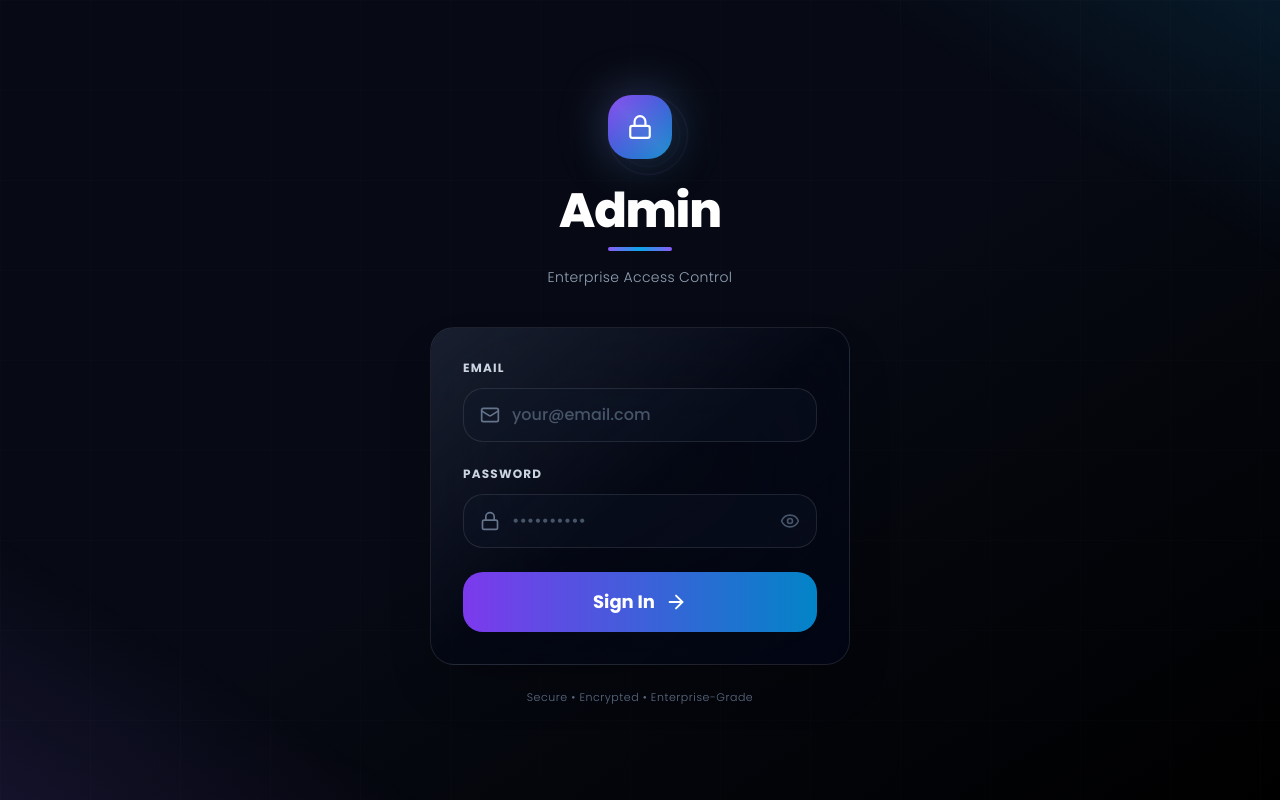
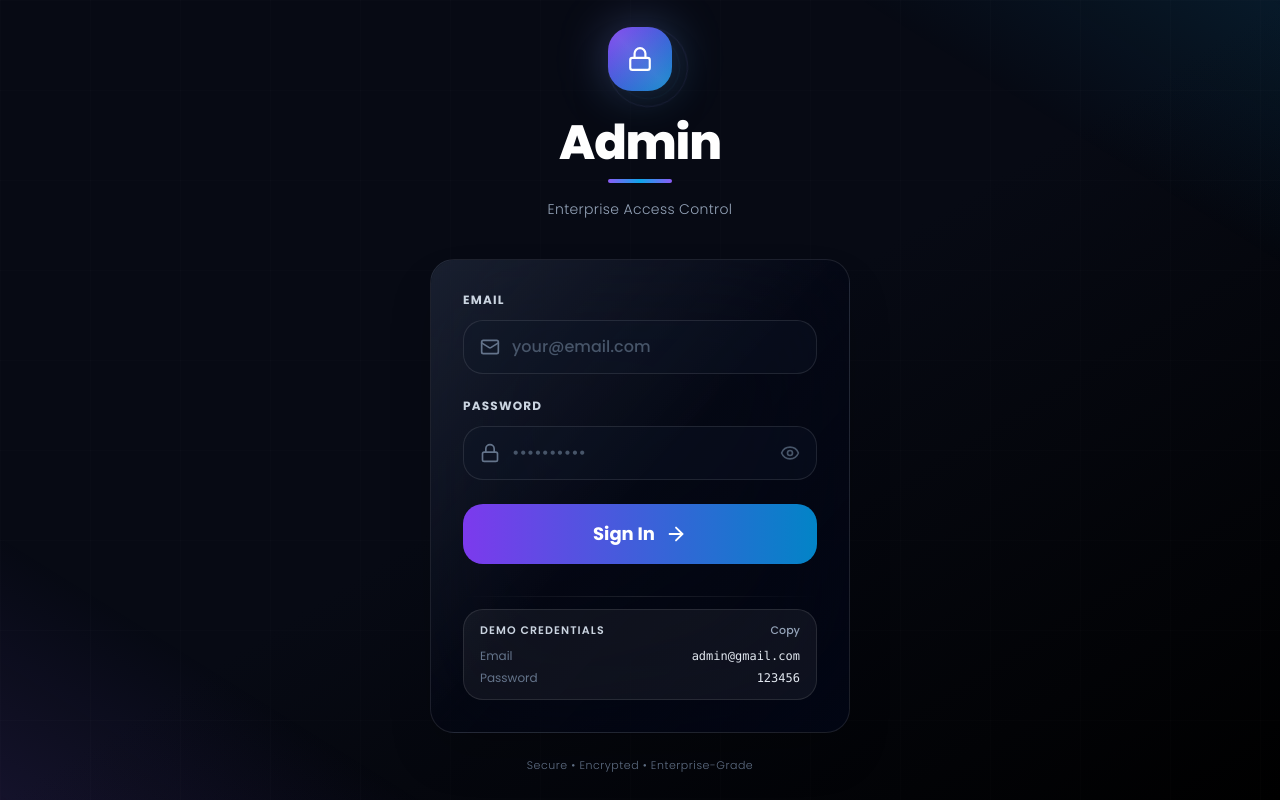
Before and after one commit to luckybhai2006/cislive.com, a React (Vite) app in the folder client/: page /admin-login in a window 1280 px wide. Built offline with nearby package versions, Linux system fonts and the light colour scheme.

Commit message:
updated admin auth and testing

```diff
--- a/client/src/admin/AdminLogin.jsx
+++ b/client/src/admin/AdminLogin.jsx
@@ -9,6 +9,8 @@ export const ADMIN_TOKEN_STORAGE_KEY = "cislive_admin_token_v1";
 export default function AdminLogin() {
   const navigate = useNavigate();
   const location = useLocation();
+
+  const isDev = import.meta.env.DEV;
 
   const [email, setEmail] = useState("");
   const [password, setPassword] = useState("");
@@ -63,6 +65,14 @@ export default function AdminLogin() {
       setError("Invalid email or password.");
       setIsLoading(false);
     }, 600);
+  };
+
+  const handleCopy = async (value) => {
+    try {
+      await navigator.clipboard.writeText(String(value ?? ""));
+    } catch {
+      // ignore (clipboard may be blocked)
+    }
   };
 
   const isFormValid = email.trim() && password.trim();
@@ -260,6 +270,52 @@ export default function AdminLogin() {
                     )}
                   </div>
                 </button>
+
+                {isDev && (
+                  <div className="pt-2">
+                    <div className="h-px w-full bg-gradient-to-r from-transparent via-white/10 to-transparent" />
+                    <div className="mt-3 rounded-2xl border border-white/10 bg-white/5 px-4 py-3">
+                      <div className="flex items-center justify-between gap-3">
+                        <p className="text-[11px] font-semibold tracking-widest uppercase text-slate-300">
+                          Demo Credentials
+                        </p>
+                        <button
+                          type="button"
+                          className="text-[11px] font-medium text-slate-400 hover:text-slate-200 transition"
+                          onClick={() =>
+                            handleCopy(`Email: ${ADMIN_EMAIL}\nPassword: ${ADMIN_PASSWORD}`)
+                          }
+                        >
+                          Copy
+                        </button>
+                      </div>
+                      <div className="mt-2 grid grid-cols-1 gap-1 text-[12px] text-slate-300">
+                        <div className="flex items-center justify-between gap-3">
+                          <span className="text-slate-500">Email</span>
+                          <button
+                            type="button"
+                            className="font-mono text-slate-200 hover:text-white transition truncate max-w-[240px]"
+                            onClick={() => handleCopy(ADMIN_EMAIL)}
+                            title="Copy email"
+                          >
+                            {String(ADMIN_EMAIL ?? "")}
+                          </button>
+                        </div>
+                        <div className="flex items-center justify-between gap-3">
+                          <span className="text-slate-500">Password</span>
+                          <button
+                            type="button"
+                            className="font-mono text-slate-200 hover:text-white transition truncate max-w-[240px]"
+                            onClick={() => handleCopy(ADMIN_PASSWORD)}
+                            title="Copy password"
+                          >
+                            {String(ADMIN_PASSWORD ?? "")}
+                          </button>
+                        </div>
+                      </div>
+                    </div>
+                  </div>
+                )}
               </form>
             </div>
           </div>
```
